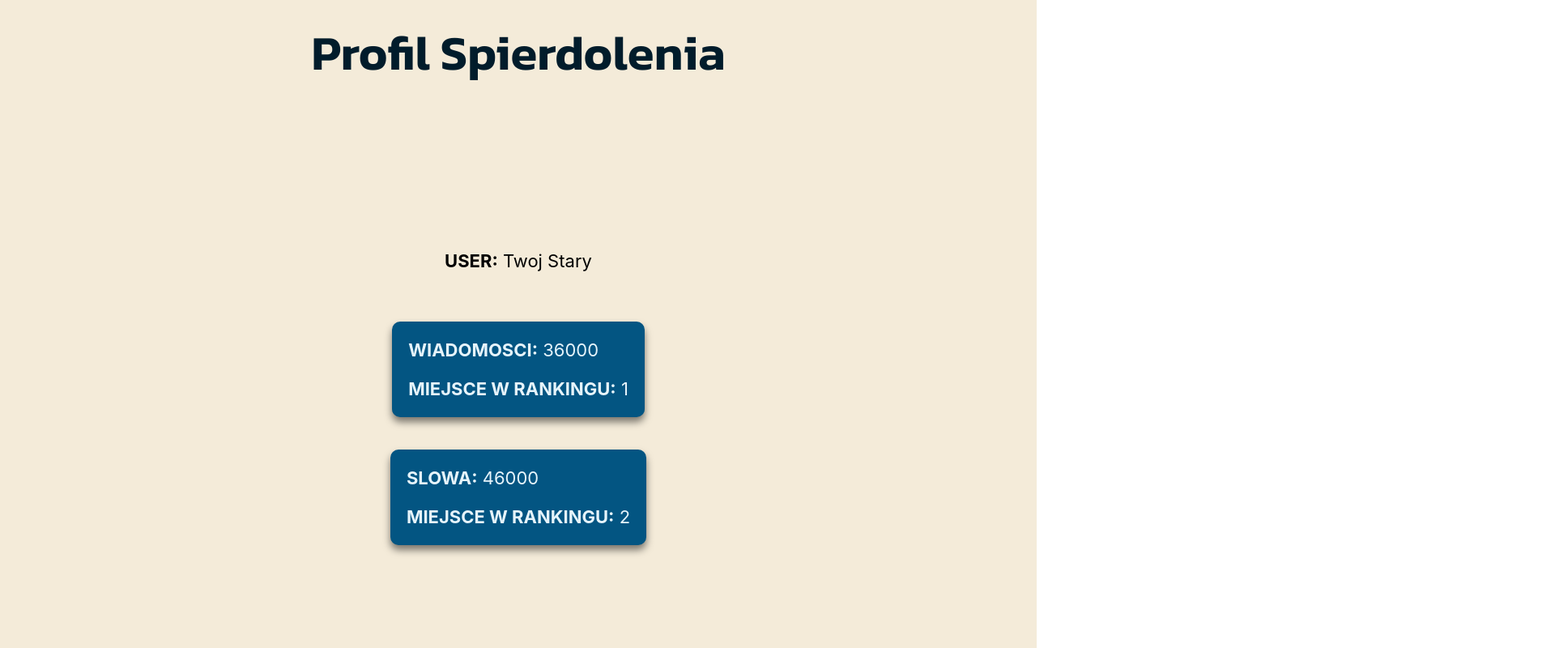
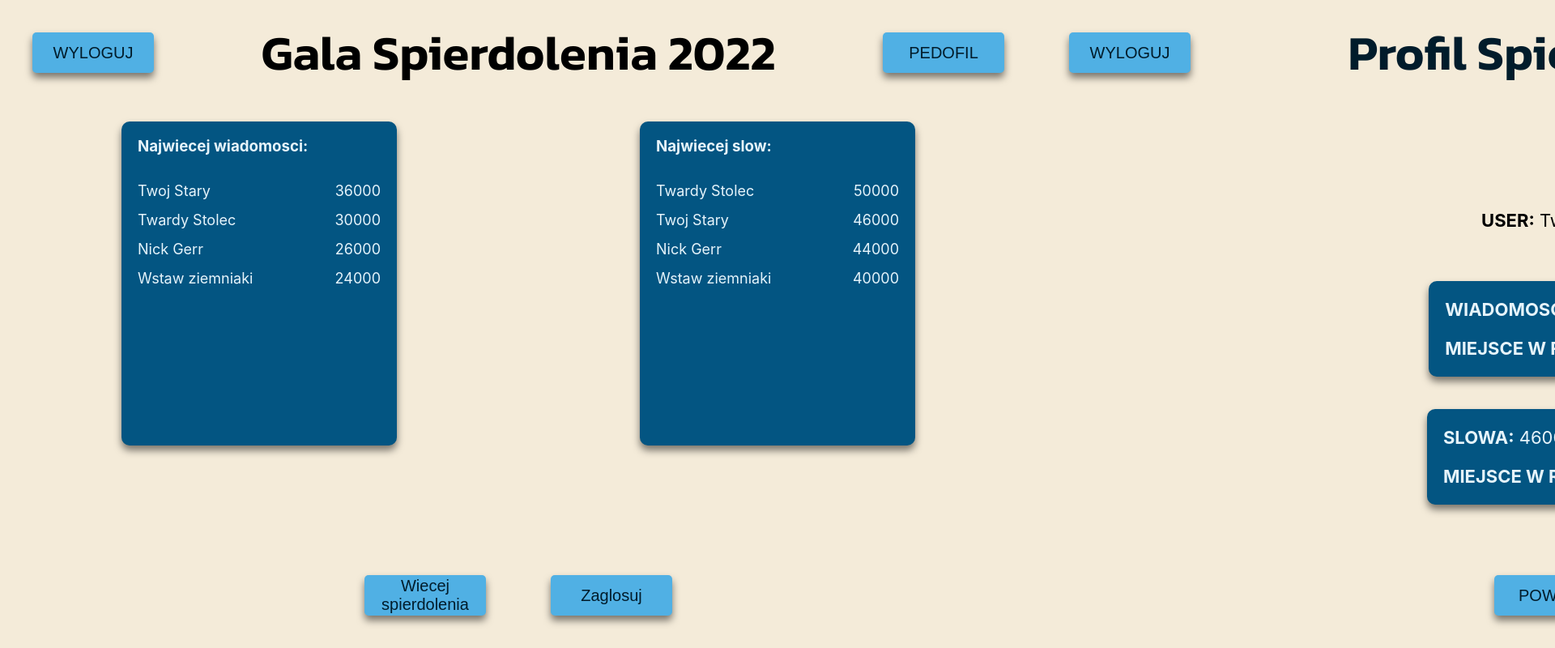
Before and after one commit to MightyKielsa/gala_frontend, a React (Create React App) app: page /main in a window 1280 px wide. Shown: the top 800 px of the page at 81% size, 1920 px wide, since content can reach past the window. Built offline with nearby package versions, Linux system fonts and the light colour scheme.

Commit message:
profile page update

```diff
--- a/src/MainPage/MainPage.css
+++ b/src/MainPage/MainPage.css
@@ -4,8 +4,8 @@
     position: absolute;
     top: 0;
     bottom: 0;
-    left: -100%;
-    right: 100%;
+    left: 0;
+    right: 0;
     background-color: var(--background);
     overflow-x: hidden;
     overflow-y: hidden;
@@ -27,7 +27,7 @@
 #left-button-main {
     position: absolute;
     left: 40px;
-    top:40px
+    top:40px;
 }
 
 #right-button-main {
@@ -58,11 +58,32 @@
 
 
 /* ____________________________PROFIL PAGE_____________________________ */
+#left-button-profile {
+    position: absolute;
+    left: 40px;
+    top:40px;
+}
+
+#right-button-profile {
+    position: absolute;
+    right: 40px;
+    top:40px;
+}
+
+#bottom-button-profile {
+    position: absolute;
+    bottom: 40px;
+    right: 0;
+    left:0;
+    margin-left: auto;
+    margin-right: auto;
+}
+
 .profil-page-container {
     width: 100%;
     height: 100%;
     position: absolute;
-    right:0;
+    right:-100%;
     background-color: var(--background);
 }
 
@@ -85,7 +106,7 @@
     width: 100%;
     height: 80%;
     position: absolute;
-    bottom: 0;
+    bottom: 50px;
     display: flex;
     flex-direction: column;
     justify-content: center;
--- a/src/MainPage/MainPage.js
+++ b/src/MainPage/MainPage.js
@@ -31,7 +31,9 @@ function MainPage () {
         </div>
         <RegButton btnName="Wiecej spierdolenia" btnId="left-low-button-main"/> <RegButton btnName="Zaglosuj" btnId="right-low-button-main"/>
     </section>
+    {/* ________________________PROFILE PAGE_________________________ */}
     <section className="profil-page-container">
+    <RegButton btnName="WYLOGUJ" btnId="left-button-profile"/><RegButton btnName="ZAGLOSUJ" btnId="right-button-profile"/>
         <h1 className="profil-header-main">Profil Spierdolenia</h1>
         <div className="info-container-profile">
             <p><b>USER:</b> {userName}</p>
@@ -44,6 +46,7 @@ function MainPage () {
                 <p><strong>MIEJSCE W RANKINGU:</strong> {userSlowaInfo.ranking}</p>
             </div>
         </div>
+        <RegButton btnName="POWROT" btnId="bottom-button-profile"/>
 
     </section>
     </div>
```
